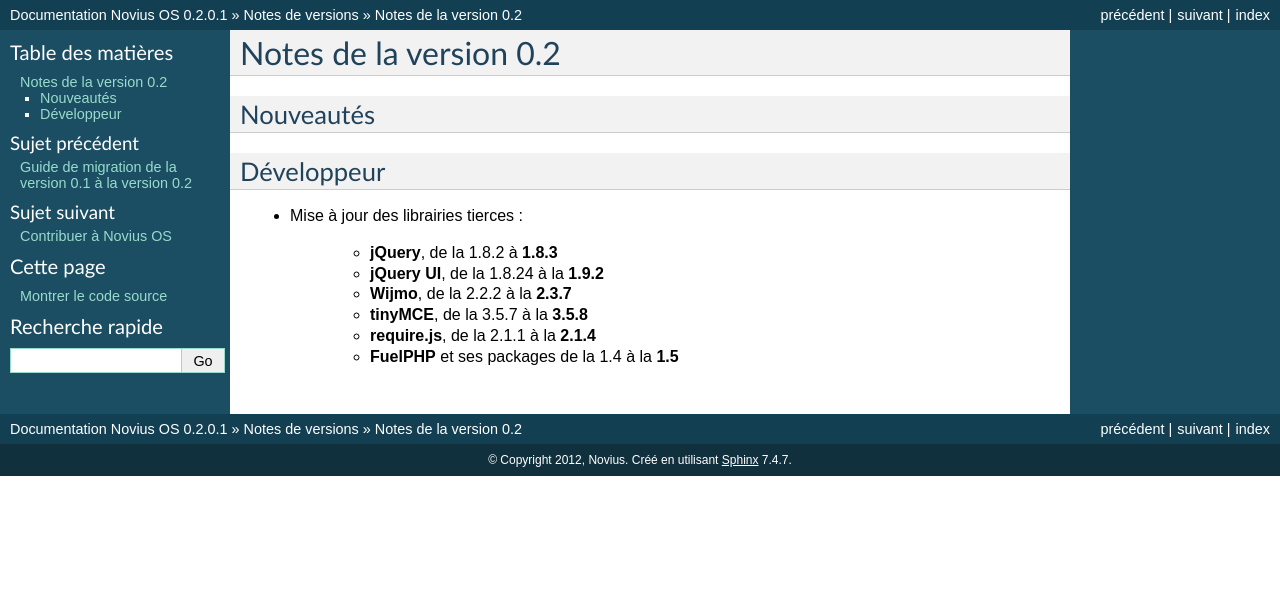
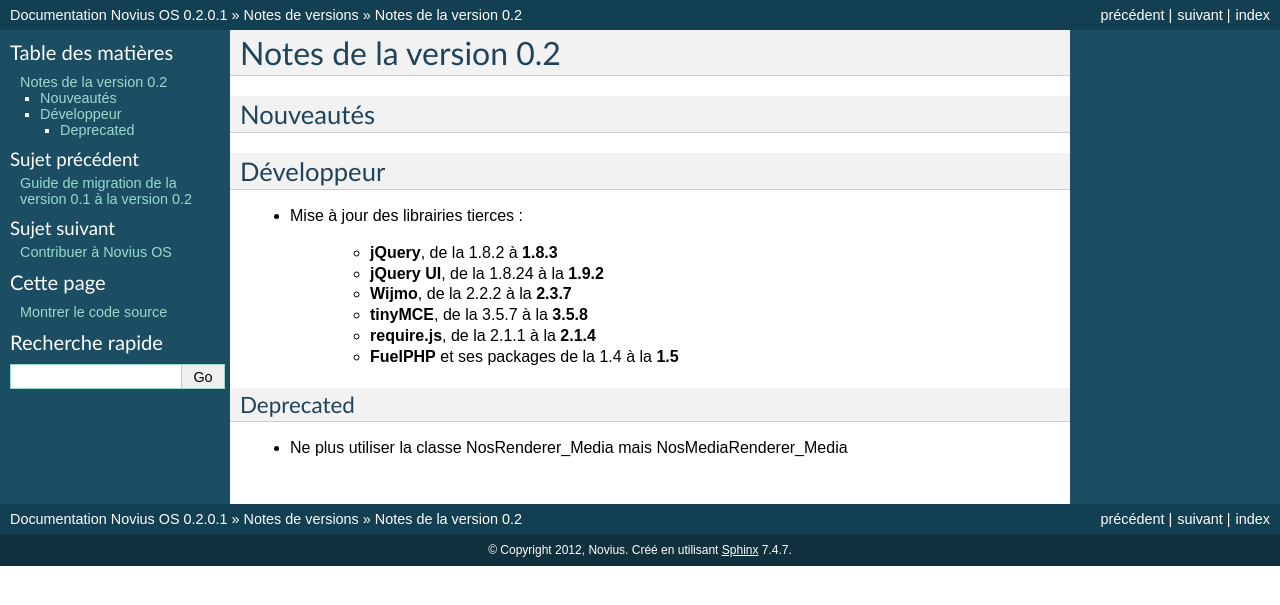
Before and after one commit to vrcAlbert/documentation-api, a Sphinx documentation site: the page built from source/release/0.2.1.rst, in a window 1280 px wide. Shown: the top 605 px of the page. Built offline with Sphinx 7.4.7, drawn with Linux system fonts in a browser that asks for light colours.

Commit message:
Release 0.2.1 : Deprecated Nos\Renderer_Media move to Nos\Media\Renderer_Media

```diff
--- a/source/release/0.2.1.rst
+++ b/source/release/0.2.1.rst
@@ -16,3 +16,8 @@ Développeur
 	* **tinyMCE**, de la 3.5.7 à la **3.5.8**
 	* **require.js**, de la 2.1.1 à la **2.1.4**
 	* **FuelPHP** et ses packages de la 1.4 à la **1.5**
+
+Deprecated
+^^^^^^^^^^
+
+* Ne plus utiliser la classe Nos\Renderer_Media mais Nos\Media\Renderer_Media
```
